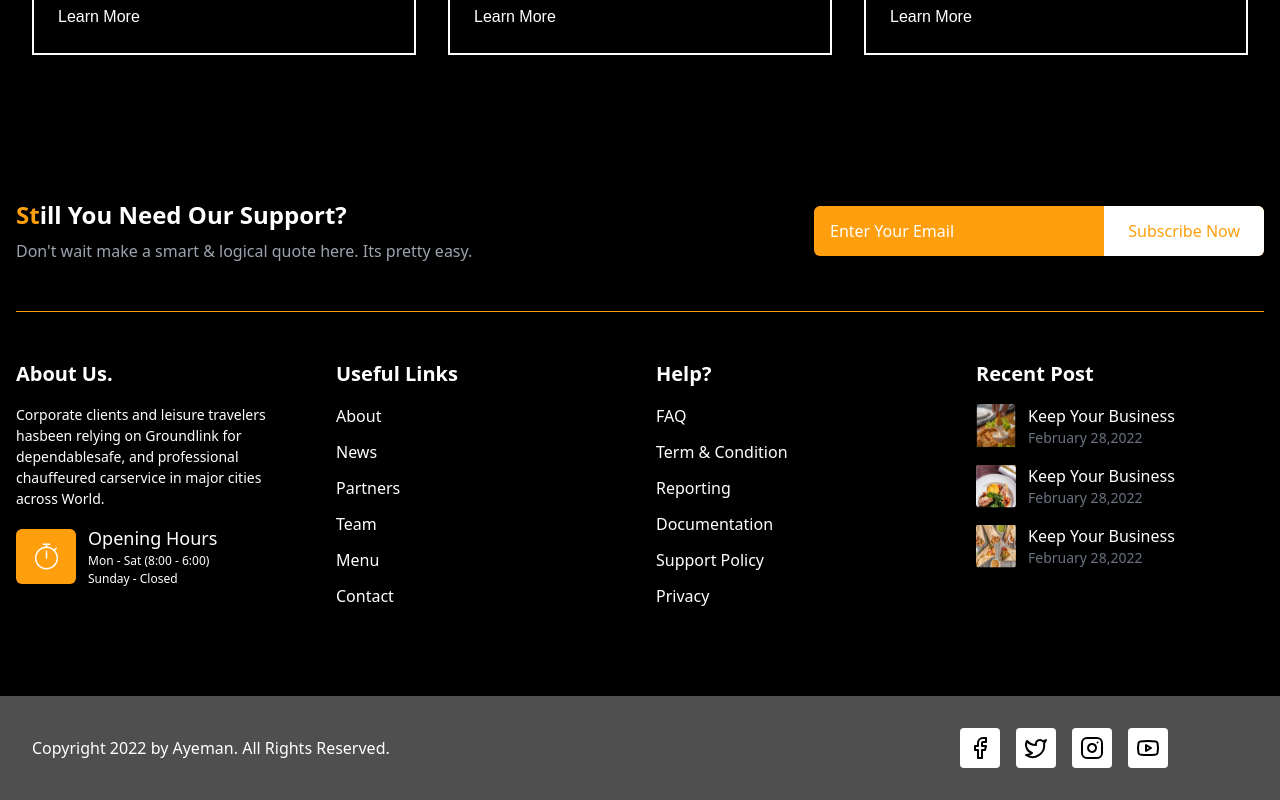
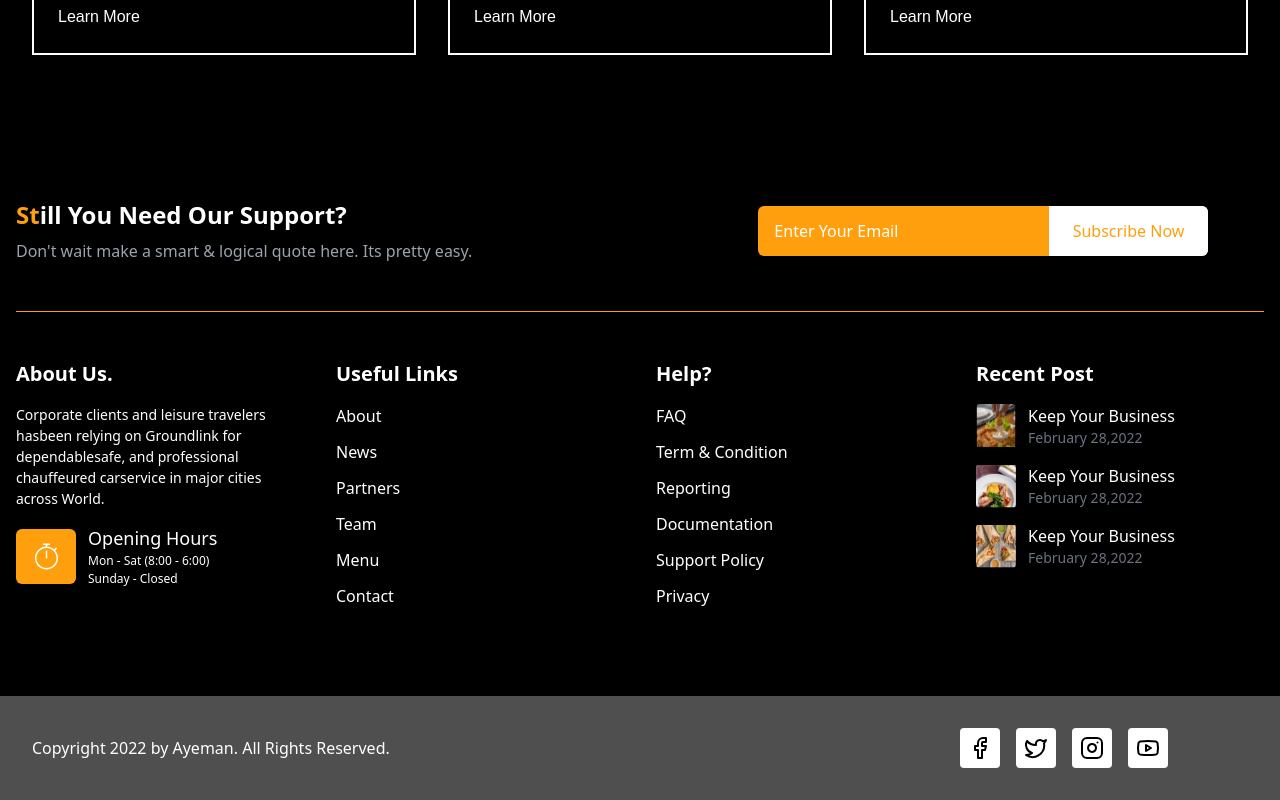
Before and after one commit to haziqsiddiqui88/FoodTuck-Website, a Next.js app: page / in a window 1280 px wide. Shown: the part 6917-7717 px from the top of the page. Built offline with nearby package versions, Linux system fonts and the light colour scheme; a web font is replaced by a local one.

Commit message:
Footer Changes

```diff
--- a/src/app/components/Footer.tsx
+++ b/src/app/components/Footer.tsx
@@ -19,15 +19,17 @@ export default function Footer() {
               easy.
             </p>
           </div>
-          <div className="flex items-center w-[450px] h-[50px] bg-[#FF9F0D] rounded-md overflow-hidden">
+          <div className="flex  items-center mx-auto lg:w-[450px] lg:ml-[270px]  h-[50px]  bg-[#FF9F0D] rounded-md overflow-hidden">
             <input
               type="email"
               placeholder="Enter Your Email"
               className="flex-grow px-4 py-2 text-white bg-transparent placeholder-white focus:outline-none"
             />
+            <Link href='/account'>
             <button className="px-6 py-2 bg-white h-[50px] hover:text-orange-500 text-[#FF9F0D] font-medium">
               Subscribe Now
             </button>
+            </Link>
           </div>
         </div>
 
```
